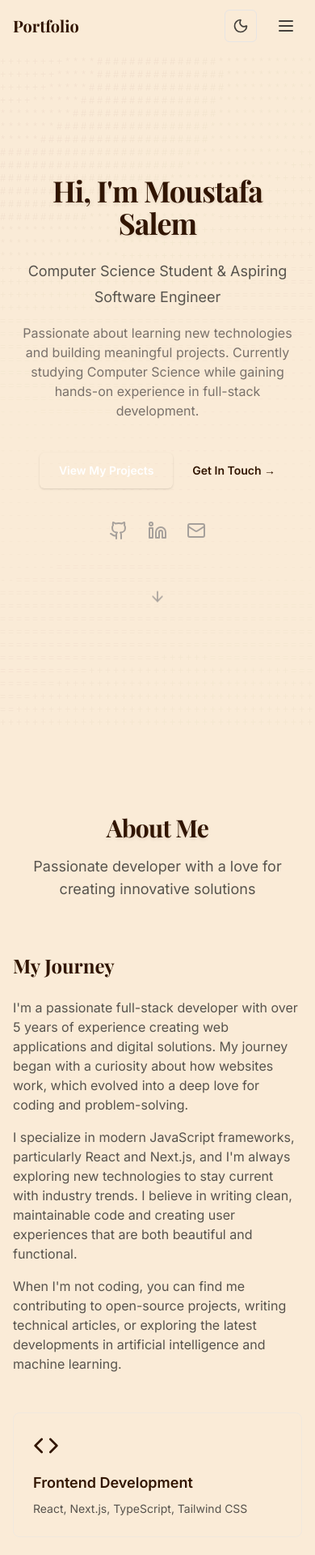
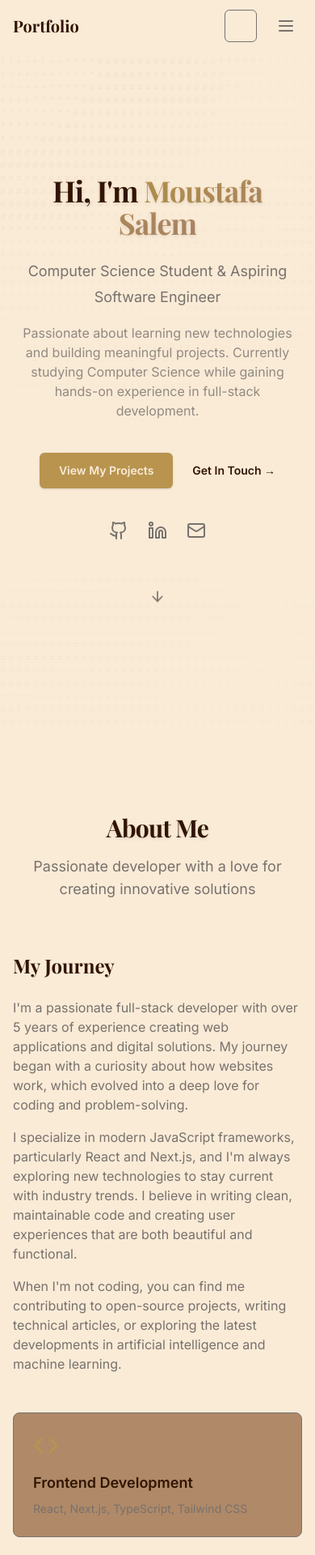
Before and after one commit to tTrmc/msalem, a Next.js app: page / in a window 390 px wide. Shown: the top 1920 px of the page at 81% size. Built offline with nearby package versions, Linux system fonts and the light colour scheme.

Commit message:
Refactor sections to use CSS variables for theming and improve styling consistency

```diff
--- a/src/app/globals.css
+++ b/src/app/globals.css
@@ -2,21 +2,44 @@
 @import "tailwindcss";
 
 :root {
+  /* Light mode colors */
   --background: #faebd7;
   --foreground: #311501;
   --primary: #b8944f;
   --stone: #78716c;
   --warm: #efb545;
   --accent: #b08968;
+
+  /* Common variables */
+  --border-radius: 0.5rem;
+  --transition-speed: 0.3s;
+  --box-shadow: 0 2px 10px rgba(0, 0, 0, 0.1);
+
+  /* Add transition for theme color changes */
+  transition: background-color 0.5s ease, color 0.5s ease;
 }
 
+/* Dark mode colors */
 .dark {
-  --background: #20100c5d;
-  --foreground: #faebd7;
-  --primary: #ddbf8b;
-  --stone: #d6d3d1;
-  --warm: #f4ca73;
-  --accent: #d2c0a8;
+  --background: #151313;
+  --foreground: #f5f5f4;
+  --primary: #d4aa6d;
+  --stone: #efdfd5;
+  --warm: #4f4328;
+  --accent: #1c1c2c;
+
+  /* Keep the same transition in dark mode */
+  transition: background-color 0.5s ease, color 0.5s ease;
+}
+
+/* Apply transitions to all elements */
+*, *::before, *::after {
+  transition: background-color 0.5s ease, border-color 0.5s ease, box-shadow 0.5s ease;
+}
+
+/* Don't transition certain properties to avoid performance issues */
+button, a {
+  transition: transform 0.15s ease, opacity 0.15s ease, background-color 0.5s ease, color 0.5s ease;
 }
 
 html {
@@ -75,11 +98,3 @@ body {
 .text-shadow {
   text-shadow: 0 2px 4px rgba(60, 53, 48, 0.1);
 }
-
-/* Warm background patterns
-.bg-warm-texture {
-  background-image:
-    radial-gradient(circle at 25% 25%, rgb(250, 235, 215) 0%, transparent 50%),
-    radial-gradient(circle at 75% 75%, rgb(98, 82, 82) 0%, transparent 50%);
-}
-*/
--- a/src/app/layout.tsx
+++ b/src/app/layout.tsx
@@ -3,6 +3,7 @@ import "./globals.css";
 import { ThemeProvider } from "@/components/theme-provider";
 import { Analytics } from "@vercel/analytics/next"
 import { SpeedInsights } from "@vercel/speed-insights/next"
+import React from "react";
 
 export const metadata: Metadata = {
   title: "Moustafa Salem",
--- a/src/components/about-section.tsx
+++ b/src/components/about-section.tsx
@@ -28,7 +28,7 @@ export function AboutSection() {
   ]
 
   return (
-    <section id="about" className="py-24 bg-stone-gradient dark:bg-dark-warm-gradient">
+      <section id="about" className="py-24" style={{ backgroundColor: "var(--background)" }}>
         <div className="mx-auto max-w-7xl px-4 sm:px-6 lg:px-8">
           <motion.div
               initial={{ opacity: 0, y: 20 }}
@@ -37,10 +37,10 @@ export function AboutSection() {
               viewport={{ once: true }}
               className="text-center"
           >
-          <h2 className="text-3xl font-display font-bold tracking-tight text-foreground sm:text-4xl text-shadow">
+            <h2 className="text-3xl font-display font-bold tracking-tight text-[var(--foreground)] sm:text-4xl text-shadow">
               About Me
             </h2>
-          <p className="mt-4 text-lg text-stone-600 dark:text-stone-300 font-body">
+            <p className="mt-4 text-lg text-[var(--stone)] font-body">
               Passionate developer with a love for creating innovative solutions
             </p>
           </motion.div>
@@ -52,10 +52,10 @@ export function AboutSection() {
                 transition={{ duration: 0.5, delay: 0.1 }}
                 viewport={{ once: true }}
             >
-            <h3 className="text-2xl font-display font-bold text-foreground mb-6">
+              <h3 className="text-2xl font-display font-bold text-[var(--foreground)] mb-6">
                 My Journey
               </h3>
-            <div className="space-y-4 text-stone-600 dark:text-stone-300 font-body">
+              <div className="space-y-4 text-[var(--stone)] font-body">
                 <p>
                   I&apos;m a passionate full-stack developer with over 5 years of experience
                   creating web applications and digital solutions. My journey began with
@@ -92,13 +92,18 @@ export function AboutSection() {
                         whileInView={{ opacity: 1, y: 0 }}
                         transition={{ duration: 0.5, delay: 0.1 * index }}
                         viewport={{ once: true }}
-                  className="p-6 bg-warm-50 dark:bg-stone-800 rounded-lg hover:shadow-lg transition-shadow border border-stone-200/50 dark:border-stone-700/50"
+                        className="p-6 rounded-lg hover:shadow-lg transition-shadow"
+                        style={{
+                          backgroundColor: "var(--accent)",
+                          border: "1px solid var(--stone)",
+                          opacity: 0.9
+                        }}
                     >
-                  <Icon className="h-8 w-8 text-primary-600 dark:text-primary-400 mb-4" />
-                  <h4 className="text-lg font-semibold font-body text-foreground mb-2">
+                      <Icon className="h-8 w-8 mb-4" style={{ color: "var(--primary)" }} />
+                      <h4 className="text-lg font-semibold font-body mb-2" style={{ color: "var(--foreground)" }}>
                         {skill.title}
                       </h4>
-                  <p className="text-sm text-stone-600 dark:text-stone-300 font-body">
+                      <p className="text-sm font-body" style={{ color: "var(--stone)" }}>
                         {skill.description}
                       </p>
                     </motion.div>
--- a/src/components/hero-section.tsx
+++ b/src/components/hero-section.tsx
@@ -24,7 +24,7 @@ export function HeroSection() {
   ]
 
   return (
-      <section id="hero" className="min-h-screen flex items-center justify-center bg-warm-gradient dark:bg-dark-warm-gradient relative overflow-hidden">
+      <section id="hero" className="min-h-screen flex items-center justify-center relative overflow-hidden">
         <ASCIIBackground />
         <div className="relative z-10 mx-auto max-w-7xl px-4 sm:px-6 lg:px-8 py-20">
           <div className="text-center">
@@ -33,9 +33,14 @@ export function HeroSection() {
                 animate={{ opacity: 1, y: 0 }}
                 transition={{ duration: 0.5 }}
             >
-            <h1 className="text-4xl font-display font-bold tracking-tight text-foreground sm:text-6xl text-shadow">
+              <h1 className="text-4xl font-display font-bold tracking-tight text-[var(--foreground)] sm:text-6xl text-shadow">
                 Hi, I&apos;m{" "}
-              <span className="bg-gradient-to-r from-primary-600 to-accent-600 font-bold bg-clip-text">
+                <span className="font-bold" style={{
+                  backgroundImage: `linear-gradient(to right, var(--primary), var(--accent))`,
+                  WebkitBackgroundClip: "text",
+                  backgroundClip: "text",
+                  color: "transparent"
+                }}>
                 Moustafa Salem
               </span>
               </h1>
@@ -46,7 +51,7 @@ export function HeroSection() {
                 animate={{ opacity: 1, y: 0 }}
                 transition={{ duration: 0.5, delay: 0.1 }}
             >
-            <p className="mt-6 text-lg leading-8 text-stone-600 dark:text-stone-300 sm:text-xl font-body">
+              <p className="mt-6 text-lg leading-8 text-[var(--stone)] sm:text-xl font-body">
                 Computer Science Student & Aspiring Software Engineer
               </p>
             </motion.div>
@@ -56,7 +61,7 @@ export function HeroSection() {
                 animate={{ opacity: 1, y: 0 }}
                 transition={{ duration: 0.5, delay: 0.2 }}
             >
-            <p className="mt-4 text-base text-stone-500 dark:text-stone-400 max-w-2xl mx-auto font-body">
+              <p className="mt-4 text-base text-[var(--stone)] max-w-2xl mx-auto font-body opacity-80">
                 Passionate about learning new technologies and building meaningful projects.
                 Currently studying Computer Science while gaining hands-on experience in full-stack development.
               </p>
@@ -70,13 +75,17 @@ export function HeroSection() {
             >
               <a
                   href="#projects"
-              className="rounded-md bg-primary-600 px-6 py-3 text-sm font-semibold text-white shadow-sm hover:bg-primary-700 focus-visible:outline-2 focus-visible:outline-offset-2 focus-visible:outline-primary-600 transition-colors font-body"
+                  className="rounded-md px-6 py-3 text-sm font-semibold shadow-sm transition-colors font-body"
+                  style={{
+                    backgroundColor: "var(--primary)",
+                    color: "var(--background)"
+                  }}
               >
                 View My Projects
               </a>
               <a
                   href="#contact"
-              className="text-sm font-semibold leading-6 text-foreground hover:text-primary-600 dark:hover:text-primary-400 transition-colors font-body"
+                  className="text-sm font-semibold leading-6 transition-colors font-body text-[var(--foreground)] hover:text-[var(--primary)]"
               >
                 Get In Touch <span aria-hidden="true">→</span>
               </a>
@@ -94,10 +103,15 @@ export function HeroSection() {
                     <a
                         key={link.label}
                         href={link.href}
-                  className="text-stone-400 hover:text-primary-600 dark:hover:text-primary-400 transition-colors"
+                        className="transition-colors"
+                        style={{
+                          color: "var(--stone)"
+                        }}
                         aria-label={link.label}
                         target="_blank"
                         rel="noopener noreferrer"
+                        onMouseOver={(e) => e.currentTarget.style.color = "var(--primary)"}
+                        onMouseLeave={(e) => e.currentTarget.style.color = "var(--stone)"}
                     >
                       <Icon className="h-6 w-6" />
                     </a>
@@ -113,7 +127,12 @@ export function HeroSection() {
             >
               <a
                   href="#about"
-              className="inline-flex items-center text-stone-400 hover:text-primary-600 dark:hover:text-primary-400 transition-colors"
+                  className="inline-flex items-center transition-colors"
+                  style={{
+                    color: "var(--stone)"
+                  }}
+                  onMouseOver={(e) => e.currentTarget.style.color = "var(--primary)"}
+                  onMouseLeave={(e) => e.currentTarget.style.color = "var(--stone)"}
                   aria-label="Scroll to about section"
               >
                 <ArrowDown className="h-5 w-5 animate-bounce" />
--- a/src/components/navigation.tsx
+++ b/src/components/navigation.tsx
@@ -15,12 +15,13 @@ export function Navigation() {
   ]
 
   return (
-    <nav className="w-full bg-background">
+      <nav style={{ backgroundColor: "var(--background)" }} className="w-full">
         <div className="mx-auto max-w-7xl px-4 sm:px-6 lg:px-8 relative">
           <div className="flex h-16 items-center justify-between">
             <Link
                 href="#hero"
-            className="text-xl font-display font-bold text-foreground"
+                className="text-xl font-display font-bold"
+                style={{ color: "var(--foreground)" }}
             >
               Portfolio
             </Link>
@@ -32,7 +33,10 @@ export function Navigation() {
                     <Link
                         key={item.href}
                         href={item.href}
-                  className="rounded-md px-3 py-2 text-sm font-medium font-body text-stone-700 transition-colors hover:text-primary-600 dark:text-stone-300 dark:hover:text-primary-400"
+                        className="rounded-md px-3 py-2 text-sm font-medium font-body transition-colors"
+                        style={{ color: "var(--stone)" }}
+                        onMouseOver={(e) => e.currentTarget.style.color = "var(--primary)"}
+                        onMouseLeave={(e) => e.currentTarget.style.color = "var(--stone)"}
                     >
                       {item.label}
                     </Link>
@@ -46,7 +50,16 @@ export function Navigation() {
               {/* Mobile menu button */}
               <button
                   onClick={() => setIsOpen(!isOpen)}
-              className="md:hidden inline-flex items-center justify-center rounded-md p-2 text-stone-700 hover:bg-stone-100 hover:text-stone-900 dark:text-stone-300 dark:hover:bg-stone-700 dark:hover:text-white"
+                  className="md:hidden inline-flex items-center justify-center rounded-md p-2 transition-colors"
+                  style={{ color: "var(--stone)" }}
+                  onMouseOver={(e) => {
+                    e.currentTarget.style.backgroundColor = "var(--accent)";
+                    e.currentTarget.style.color = "var(--foreground)";
+                  }}
+                  onMouseLeave={(e) => {
+                    e.currentTarget.style.backgroundColor = "transparent";
+                    e.currentTarget.style.color = "var(--stone)";
+                  }}
                   aria-label="Toggle menu"
               >
                 {isOpen ? (
@@ -61,14 +74,26 @@ export function Navigation() {
 
         {/* Mobile Navigation Menu */}
         {isOpen && (
-        <div className="md:hidden">
-          <div className="space-y-1 px-2 pb-3 pt-2 bg-background border-t border-stone-200 dark:border-stone-700">
+            <div className="md:hidden" style={{
+              backgroundColor: "var(--background)",
+              borderTop: "1px solid var(--stone)"
+            }}>
+              <div className="space-y-1 px-2 pb-3 pt-2">
                 {navItems.map((item) => (
                     <Link
                         key={item.href}
                         href={item.href}
                         onClick={() => setIsOpen(false)}
-                className="block rounded-md px-3 py-2 text-base font-medium font-body text-stone-700 hover:bg-stone-100 hover:text-stone-900 dark:text-stone-300 dark:hover:bg-stone-700 dark:hover:text-white"
+                        className="block rounded-md px-3 py-2 text-base font-medium font-body transition-colors"
+                        style={{ color: "var(--stone)" }}
+                        onMouseOver={(e) => {
+                          e.currentTarget.style.backgroundColor = "var(--accent)";
+                          e.currentTarget.style.color = "var(--foreground)";
+                        }}
+                        onMouseLeave={(e) => {
+                          e.currentTarget.style.backgroundColor = "transparent";
+                          e.currentTarget.style.color = "var(--stone)";
+                        }}
                     >
                       {item.label}
                     </Link>
--- a/src/components/theme-toggle.tsx
+++ b/src/components/theme-toggle.tsx
@@ -17,16 +17,26 @@ export function ThemeToggle() {
   }
 
   return (
-    <button
-      onClick={() => setTheme(theme === "light" ? "dark" : "light")}
-      className="relative inline-flex h-10 w-10 items-center justify-center rounded-md border border-stone-200 bg-warm-50 text-stone-700 transition-colors hover:bg-stone-100 focus:outline-none focus:ring-2 focus:ring-primary-500 focus:ring-offset-2 dark:border-stone-700 dark:bg-stone-800 dark:text-stone-300 dark:hover:bg-stone-700"
-      aria-label="Toggle theme"
-    >
-      {theme === "light" ? (
-        <Sun className="h-5 w-5 transition-all" />
-      ) : (
-        <Moon className="h-5 w-5 transition-all" />
-      )}
-    </button>
+      <button
+          onClick={() => setTheme(theme === "light" ? "dark" : "light")}
+          className="relative inline-flex h-10 w-10 items-center justify-center rounded-md border transition-all duration-300
+        bg-[var(--background)] text-[var(--foreground)] border-[var(--stone)]
+        hover:bg-[var(--accent)] focus:outline-none focus:ring-2
+        focus:ring-[var(--primary)] focus:ring-offset-2"
+          aria-label="Toggle theme"
+      >
+        <div className="relative h-5 w-5">
+          <Sun className={`absolute h-full w-full transition-all duration-300 ${
+              theme === "light"
+                  ? "rotate-0 opacity-100"
+                  : "rotate-90 opacity-0"
+          }`} />
+          <Moon className={`absolute h-full w-full transition-all duration-300 ${
+              theme === "dark"
+                  ? "rotate-0 opacity-100"
+                  : "-rotate-90 opacity-0"
+          }`} />
+        </div>
+      </button>
   )
 }
--- a/src/components/ui/card.tsx
+++ b/src/components/ui/card.tsx
@@ -1,6 +1,7 @@
 "use client"
 
 import { motion } from "framer-motion"
+import React from "react";
 
 interface CardProps {
   children: React.ReactNode
--- a/src/components/ui/section.tsx
+++ b/src/components/ui/section.tsx
@@ -1,6 +1,7 @@
 "use client"
 
 import { motion } from "framer-motion"
+import React from "react";
 
 interface SectionProps {
   children: React.ReactNode
--- a/tailwind.config.ts
+++ b/tailwind.config.ts
@@ -10,7 +10,6 @@ const config: Config = {
   theme: {
     extend: {
       colors: {
-        // Using CSS variables for theme switching
         background: "var(--background)",
         foreground: "var(--foreground)",
         primary: {
@@ -19,6 +18,7 @@ const config: Config = {
           200: "#ead7b8",
           300: "#ddbf8b",
           400: "#c9a668",
+          DEFAULT: "var(--primary)",
           500: "var(--primary)",
           600: "#a37c42",
           700: "#886138",
@@ -32,6 +32,7 @@ const config: Config = {
           200: "#e7e5e4",
           300: "#d6d3d1",
           400: "#a8a29e",
+          DEFAULT: "var(--stone)",
           500: "var(--stone)",
           600: "#57534e",
           700: "#44403c",
@@ -45,6 +46,7 @@ const config: Config = {
           200: "#fcedcc",
           300: "#f9dfa8",
           400: "#f4ca73",
+          DEFAULT: "var(--warm)",
           500: "var(--warm)",
           600: "#e09f30",
           700: "#bb8426",
@@ -56,29 +58,18 @@ const config: Config = {
           50: "#f9f7f4",
           100: "#f2ede6",
           200: "#e3d9cc",
-          300: "#d2c0a8",
-          400: "#bfa282",
+          300: "#d4c5b1",
+          400: "#b08968",
+          DEFAULT: "var(--accent)",
           500: "var(--accent)",
-          600: "#a37a5d",
-          700: "#88654e",
-          800: "#6e5242",
-          900: "#594338",
-          950: "#2f221c",
+          600: "#9d7a5d",
+          700: "#846a52",
+          800: "#6d5847",
+          900: "#5a4a3d",
+          950: "#2f261e",
         }
-      },
-      fontFamily: {
-        'serif': ['Georgia', 'Cambria', 'Times New Roman', 'Times', 'serif'],
-        'sans': ['Inter', '-apple-system', 'BlinkMacSystemFont', 'Segoe UI', 'Roboto', 'Oxygen', 'Ubuntu', 'Cantarell', 'sans-serif'],
-        'mono': ['SF Mono', 'Monaco', 'Inconsolata', 'Roboto Mono', 'monospace'],
-        'display': ['Playfair Display', 'Georgia', 'serif'],
-        'body': ['Inter', 'system-ui', 'sans-serif'],
-      },
-      backgroundImage: {
-        'warm-gradient': 'linear-gradient(135deg, #faf7f0 0%, #f5efe0 50%, #ead7b8 100%)',
-        'stone-gradient': 'linear-gradient(135deg, #fafaf9 0%, #e7e5e4 50%, #d6d3d1 100%)',
-        'dark-warm-gradient': 'linear-gradient(135deg, #2d2a24 0%, #44403c 50%, #57534e 100%)',
-      },
-    },
+      }
+    }
   },
   plugins: [],
 }
```
Also changed, not shown: src/components/contact-section.tsx (+49 -20 lines), src/components/footer.tsx (+11 -5 lines), src/components/projects-section.tsx (+48 -11 lines). Lines whose indentation alone changed are shown as unchanged.
